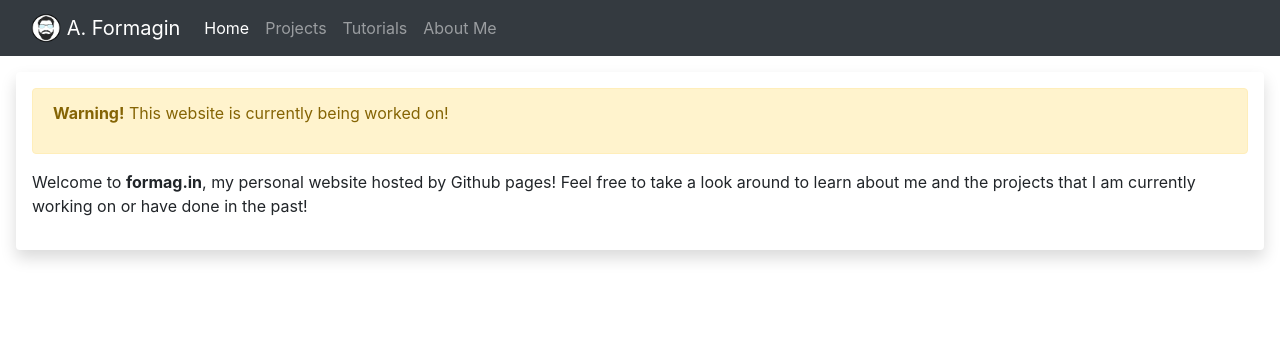
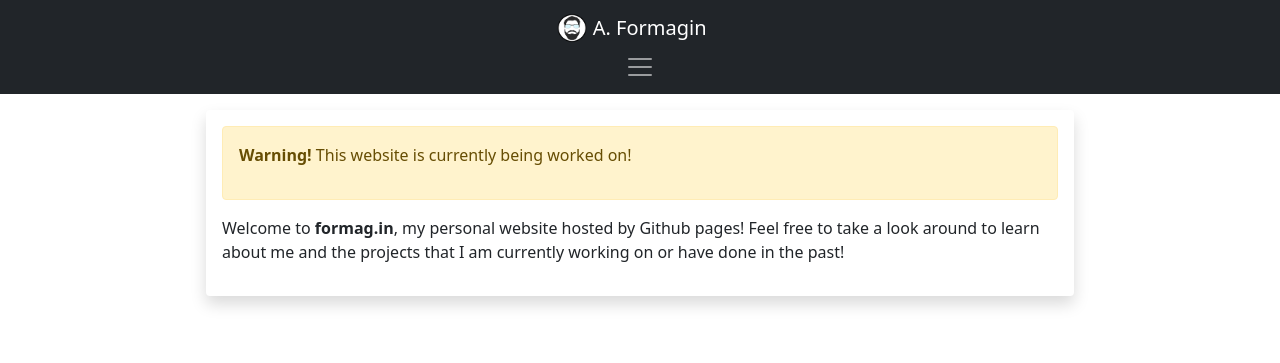
Before and after one commit to aformagin/aformagin.github.io, a plain HTML site: page index.html in a window 1280 px wide. Drawn offline with nearby package versions, Linux system fonts and the light colour scheme.

Commit message:
Updated to Bootstrap 5.0, updated index to be more screen friendly

```diff
--- a/css/styles.css
+++ b/css/styles.css
@@ -2,6 +2,41 @@
     background-image:url("../imgs/xp.jpg");
 }
 
-.content{
-    padding: 16px;
+/* Reworked Bootstrap classes */
+.navbar-toggler:focus {
+    text-decoration: none;
+    box-shadow: none;
 }
+.navbar-toggler {
+    background-color: transparent;
+    border: none;
+}
+
+/*End of reworked Bootstrap classes */
+/*@media screen and (min-width: 1000px){*/
+/*    div.content{*/
+/*        padding: 16px;*/
+/*        max-width: 800px;*/
+/*        margin-left: auto;*/
+/*        margin-right: auto;*/
+/*    }*/
+/*}*/
+
+@media screen and (min-width: 1000px){
+    div.content{
+        padding: 16px;
+        max-width: 900px;
+        margin-left: auto;
+        margin-right: auto;
+    }
+}
+
+@media screen and (max-width: 600px){
+    div.content{
+        padding: 24px;
+        max-width: 400px;
+        min-width: 324px;
+        margin-left: auto;
+        margin-right: auto;
+    }
+}
--- a/index.html
+++ b/index.html
@@ -5,15 +5,14 @@
 		<meta charset="utf-8">
 		<meta name="viewport" content="width=device-width, initial-scale=1">
 
-		<!-- Latest compiled and minified CSS -->
-		<link href="css/styles.css" rel=stylesheet type="text/css">
-        <link rel="stylesheet" href="https://stackpath.bootstrapcdn.com/bootstrap/4.5.0/css/bootstrap.min.css" integrity="sha384-9aIt2nRpC12Uk9gS9baDl411NQApFmC26EwAOH8WgZl5MYYxFfc+NcPb1dKGj7Sk" crossorigin="anonymous">
 
-        <!-- JS, Popper.js, and jQuery -->
-        <script src="https://code.jquery.com/jquery-3.5.1.slim.min.js" integrity="sha384-DfXdz2htPH0lsSSs5nCTpuj/zy4C+OGpamoFVy38MVBnE+IbbVYUew+OrCXaRkfj" crossorigin="anonymous"></script>
-        <script src="https://cdn.jsdelivr.net/npm/popper.js@1.16.0/dist/umd/popper.min.js" integrity="sha384-Q6E9RHvbIyZFJoft+2mJbHaEWldlvI9IOYy5n3zV9zzTtmI3UksdQRVvoxMfooAo" crossorigin="anonymous"></script>
-        <script src="https://stackpath.bootstrapcdn.com/bootstrap/4.5.0/js/bootstrap.min.js" integrity="sha384-OgVRvuATP1z7JjHLkuOU7Xw704+h835Lr+6QL9UvYjZE3Ipu6Tp75j7Bh/kR0JKI" crossorigin="anonymous"></script>
+		<!-- CSS only -->
+		<link href="https://cdn.jsdelivr.net/npm/bootstrap@5.1.3/dist/css/bootstrap.min.css" rel="stylesheet" integrity="sha384-1BmE4kWBq78iYhFldvKuhfTAU6auU8tT94WrHftjDbrCEXSU1oBoqyl2QvZ6jIW3" crossorigin="anonymous">
+		<!-- JavaScript Bundle with Popper -->
+		<script src="https://cdn.jsdelivr.net/npm/bootstrap@5.1.3/dist/js/bootstrap.bundle.min.js" integrity="sha384-ka7Sk0Gln4gmtz2MlQnikT1wXgYsOg+OMhuP+IlRH9sENBO0LRn5q+8nbTov4+1p" crossorigin="anonymous"></script>
+		<link rel="stylesheet" href="https://cdn.jsdelivr.net/npm/bootstrap-icons@1.8.1/font/bootstrap-icons.css">
 
+		<link rel="stylesheet" href="css/styles.css">
 
 	</head>
 
@@ -22,17 +21,18 @@
 
 		<!--Navigation Bar-->
         <div>
-			<!-- <img src="../imgs/xp.jpg" style="height: 250px; width: 100%"> -->
-				<nav class="navbar navbar-expand-lg navbar-dark bg-dark">
-					<div class="container-fluid">
-						<div class="navbar-header">
-							<a class="navbar-brand" href="#">
+				<nav class="navbar navbar-dark bg-dark">
+					<div class="d-flex flex-column" style="margin-left: auto; margin-right: auto;">
+
+						<div class="navbar-header d-flex flex-row justify-content-center">
+							<a class="navbar-brand" href="./index.html">
 								<img src="imgs/BeardoLogo.png" width="30" height="30" class="d-inline-block align-top" alt="" loading="lazy">
 								A. Formagin
 							  </a>
 						</div>
-						<div class="collapse navbar-collapse">
-							<ul class="navbar-nav">
+<!--						TODO Change navBarTogglerDemo03-->
+						<div class="collapse navbar-collapse" id="navbarTogglerDemo03">
+							<ul class="navbar-nav" style="text-align: center">
 								<li class="nav-item">
 									<a class="nav-link active" href="index.html">Home</a>
 								</li>
@@ -47,10 +47,12 @@
 								</li>
 							</ul>
 						</div>
-
+						<button class="navbar-toggler" type="button" data-bs-toggle="collapse" data-bs-target="#navbarTogglerDemo03" aria-controls="navbarTogglerDemo03" aria-expanded="false" aria-label="Toggle navigation">
+							<span class="navbar-toggler-icon"></span>
+						</button>
 					</div>
 				</nav>
-			</div>
+		</div>
 
 		<!-- Start of body content-->
 		<div class="content">
@@ -58,7 +60,6 @@
 				<div class="alert alert-warning"><p><strong>Warning!</strong> This website is currently being worked on!</p></div>
 				<p>Welcome to <strong>formag.in</strong>, my personal website hosted by Github pages! Feel free to take a look around to learn about me and the projects that I am currently working on or have done in the past!</p>
 			</div>
-
 		</div>
 
 	</body>
```
Also changed, not shown: html/aboutme.html (+18 -14 lines).
